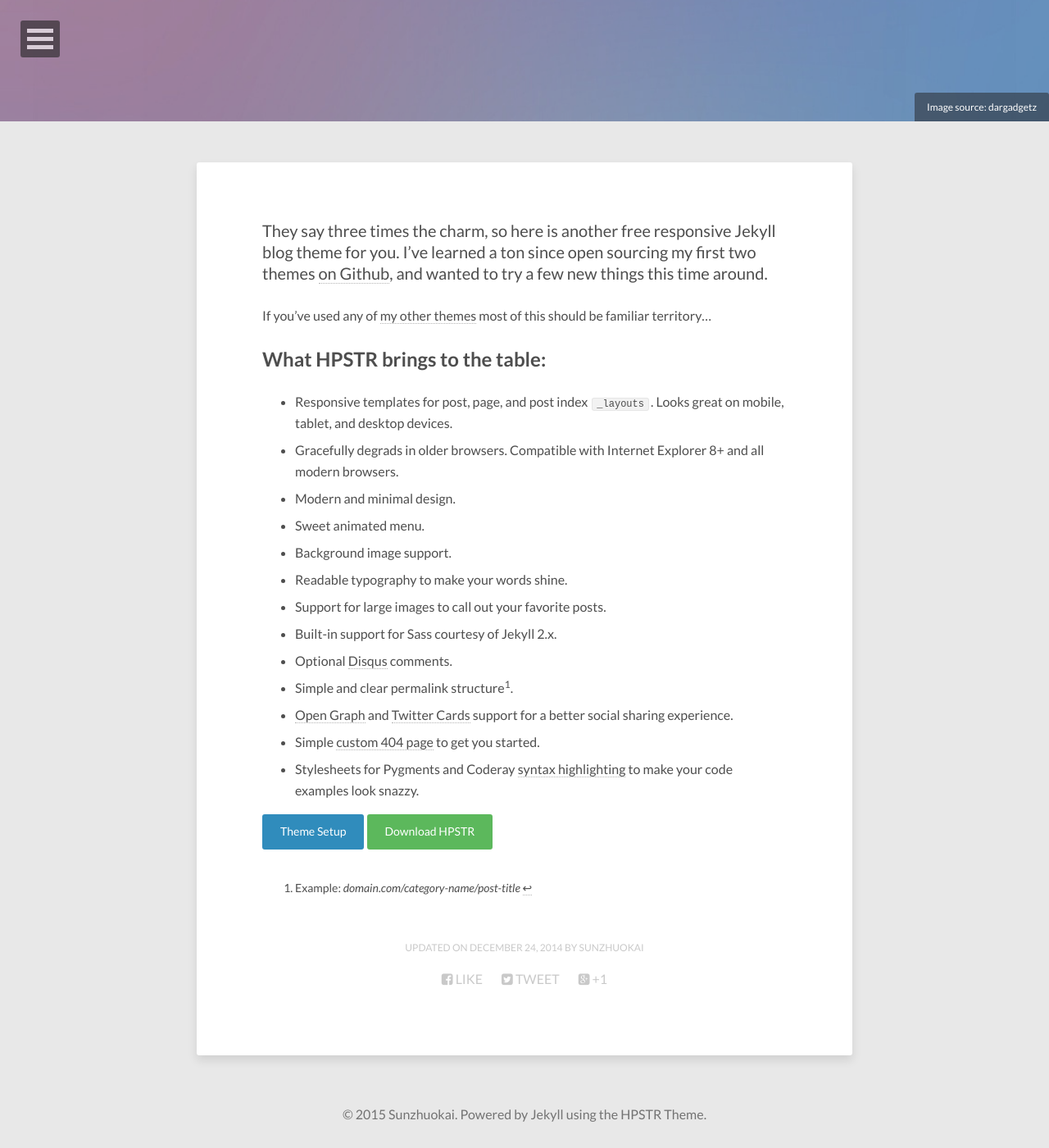
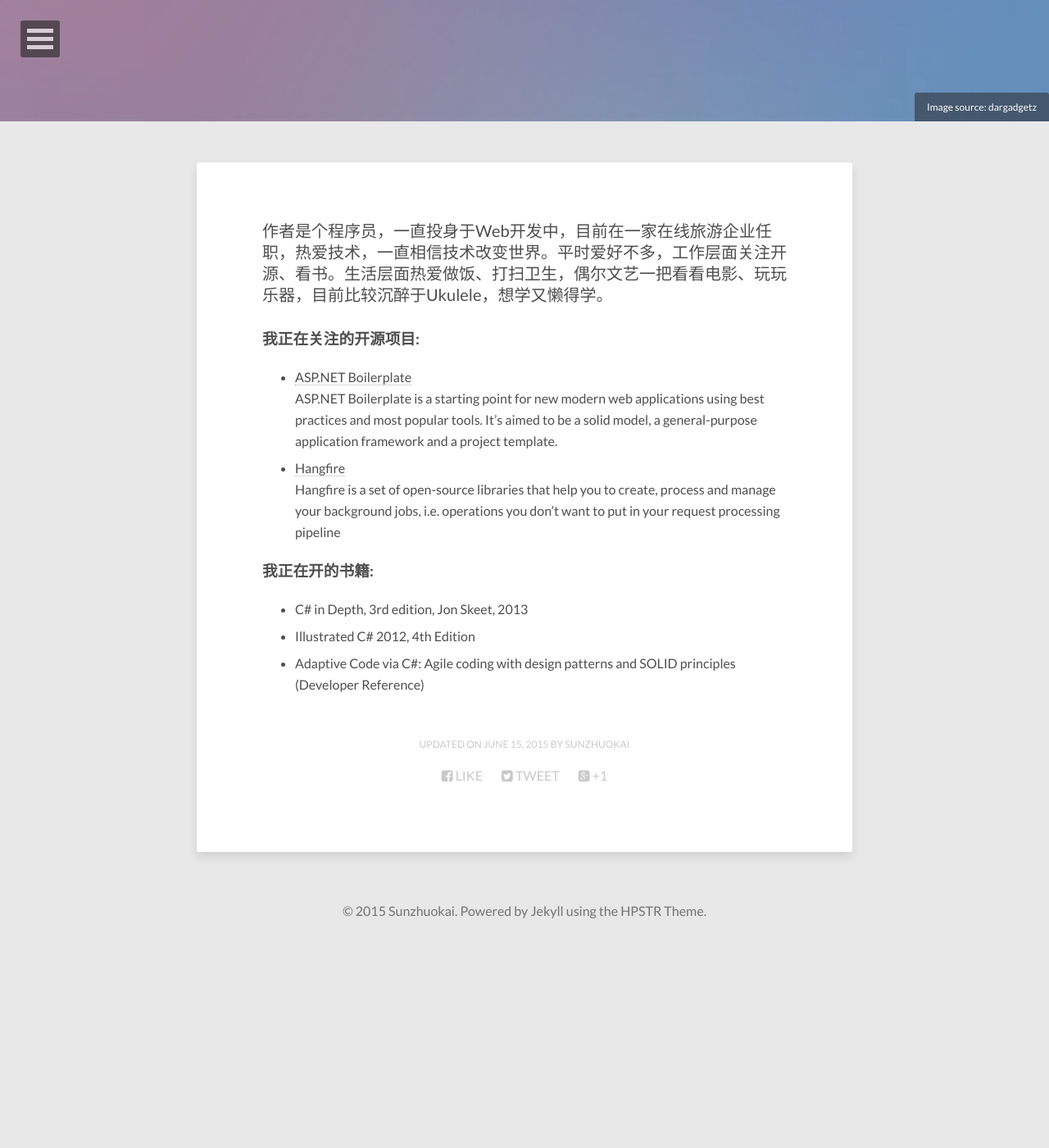
Before and after one commit to Sunzhuokai/sunzhuokai.github.com, a Jekyll site: the page built from about/index.md, in a window 1280 px wide and 1400 px high, scrolled down 252 px. Shown: the whole window at 82% size. Built offline with Jekyll 4.4.1, drawn with Linux system fonts in a browser that asks for light colours; nearby versions of some CDN libraries; comment, search, counter and statistics services are not loaded; after the commit the page ends 1404 px from its top, so only the background shows below that; some of the changed text lies outside the part shown.

Commit message:
update about

```diff
--- a/about/index.md
+++ b/about/index.md
@@ -1,34 +1,25 @@
 ---
 layout: page
-title: About the Jekyll Theme
+title: About The Owner
 image:
   feature: abstract-5.jpg
   credit: dargadgetz
   creditlink: http://www.dargadgetz.com/ios-7-abstract-wallpaper-pack-for-iphone-5-and-ipod-touch-retina/
 comments: false
-modified: 2014-12-24
+modified: 2015-06-15
 ---
 
-They say three times the charm, so here is another free responsive Jekyll blog theme for you. I've learned a ton since open sourcing my first two themes [on Github](http://github.com/mmistakes), and wanted to try a few new things this time around.
+作者是个程序员，一直投身于Web开发中，目前在一家在线旅游企业任职，热爱技术，一直相信技术改变世界。平时爱好不多，工作层面关注开源、看书。生活层面热爱做饭、打扫卫生，偶尔文艺一把看看电影、玩玩乐器，目前比较沉醉于Ukulele，想学又懒得学。
 
-If you've used any of [my other themes](http://mademistakes.com/work/jekyll-themes/) most of this should be familiar territory...
 
-## What HPSTR brings to the table:
+### 我正在关注的开源项目:
 
-* Responsive templates for post, page, and post index `_layouts`. Looks great on mobile, tablet, and desktop devices.
-* Gracefully degrads in older browsers. Compatible with Internet Explorer 8+ and all modern browsers.
-* Modern and minimal design.
-* Sweet animated menu.
-* Background image support.
-* Readable typography to make your words shine.
-* Support for large images to call out your favorite posts.
-* Built-in support for Sass courtesy of Jekyll 2.x.
-* Optional [Disqus](http://disqus.com) comments.
-* Simple and clear permalink structure[^1].
-* [Open Graph](https://developers.facebook.com/docs/opengraph/) and [Twitter Cards](https://dev.twitter.com/docs/cards) support for a better social sharing experience.
-* Simple [custom 404 page]({{ site.url }}/404.html) to get you started.
-* Stylesheets for Pygments and Coderay [syntax highlighting]({{ site.url }}/code-highlighting-post/) to make your code examples look snazzy.
+* <a href="http://www.aspnetboilerplate.com/">ASP.NET Boilerplate</a><br/>
+ASP.NET Boilerplate is a starting point for new modern web applications using best practices and most popular tools. It's aimed to be a solid model, a general-purpose application framework and a project template.
+* <a href="http://hangfire.io/">Hangfire</a><br/>
+Hangfire is a set of open-source libraries that help you to create, process and manage your background jobs, i.e. operations you don't want to put in your request processing pipeline
 
-<div markdown="0"><a href="{{ site.url }}/theme-setup/" class="btn btn-info">Theme Setup</a> <a href="https://github.com/mmistakes/hpstr-jekyll-theme" class="btn btn-success">Download HPSTR</a></div>
-
-[^1]: Example: *domain.com/category-name/post-title*
+### 我正在开的书籍:
+* C# in Depth, 3rd edition, Jon Skeet, 2013
+* Illustrated C# 2012, 4th Edition
+* Adaptive Code via C#: Agile coding with design patterns and SOLID principles (Developer Reference)
```
Also changed, not shown: _posts/2015-06-07-hello-world.markdown (deleted, +0 -16 lines), images/3953273590_704e3899d5_m.jpg (deleted), images/hpstr-jekyll-theme-preview.jpg (deleted), images/twitter-card-summary-large-image.jpg (deleted).
